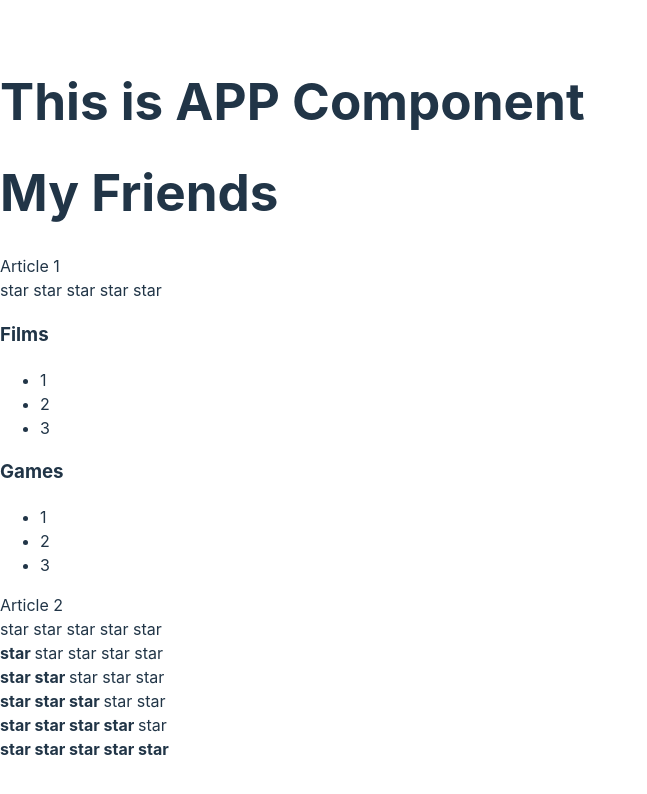
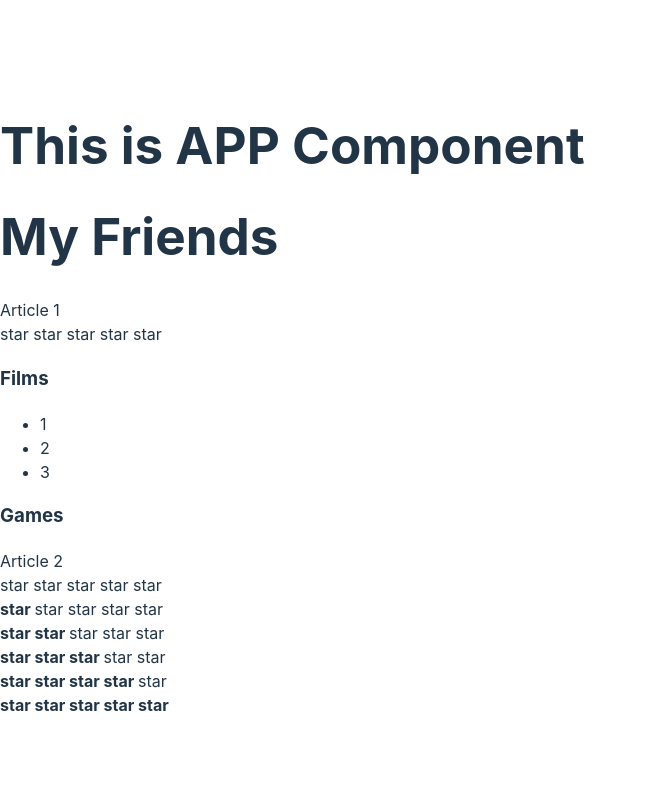
Before and after one commit to Trivium-bv/kabzda, a React (Vite) app: page / in a window 1280 px wide. Shown: the top 794 px of the page, without its empty margins (0-647 px from the left). Built offline with nearby package versions, Linux system fonts and the light colour scheme; the HTML template or start-up script is replaced by a standard one.

Commit message:
example add types

```diff
--- a/src/App.tsx
+++ b/src/App.tsx
@@ -9,8 +9,8 @@ const App = () => {
             <PageTitle title={"My Friends"}/>
             <div>Article 1</div>
             <Rating value={0}/>
-            <Accordion title={"Films"}/>
-            <Accordion title={"Games"}/>
+            <Accordion title={"Films"} collapsed={true}/>
+            <Accordion title={"Games"} collapsed={false}/>
             <div>Article 2</div>
             <Rating value={0}/>
             <Rating value={1}/>
@@ -21,7 +21,12 @@ const App = () => {
         </div>
     )
 }
-const PageTitle = (props: any) => {
+
+type PageTitlePropsType = {
+    title: string
+}
+
+const PageTitle = (props: PageTitlePropsType) => {
     console.log("PageTitle rendering")
     return <h1>{props.title}</h1>
 }
--- a/src/components/Accordion/Accordion.tsx
+++ b/src/components/Accordion/Accordion.tsx
@@ -1,14 +1,33 @@
-export const Accordion = (props: any) => {
+
+type AccordionPropsType = {
+    title: string
+    collapsed: boolean
+}
+
+
+export const Accordion = (props: AccordionPropsType) => {
     console.log("Accordion rendering")
+    if (props.collapsed) {
         return (
             <div>
                 <AccordionTitle title={props.title}/>
                 <AccordionBody/>
             </div>
         )
+    } else {
+        return (
+            <div>
+                <AccordionTitle title={props.title}/>
+            </div>
+        )
+    }
 }
 
-const AccordionTitle = (props: any) => {
+type AccordionTitlePropsType = {
+    title: string
+}
+
+const AccordionTitle = (props: AccordionTitlePropsType) => {
     console.log("AccordionTitle rendering")
     return <h3>{props.title}</h3>
 }
--- a/src/components/Rating/Rating.tsx
+++ b/src/components/Rating/Rating.tsx
@@ -1,6 +1,10 @@
 import {Star} from "../Star/Star.tsx";
 
-export const Rating = (props: any) => {
+type RatingPropsType = {
+    value: 0 | 1 | 2 | 3 | 4 | 5
+}
+
+export const Rating = (props: RatingPropsType) => {
     console.log("Rating rendering")
     if (props.value === 1) {
         return (
--- a/src/components/Star/Star.tsx
+++ b/src/components/Star/Star.tsx
@@ -1,6 +1,10 @@
-export const Star = (props: any) => {
+type StarPropType = {
+    selected: boolean
+}
+
+export const Star = (props: StarPropType) => {
     console.log("Star rendering")
-    if (props.selected === true) {
+    if (props.selected) {
         return <span><b>star </b></span>
     } else {
         return <span>star </span>
```
Lines whose indentation alone changed are shown as unchanged.
